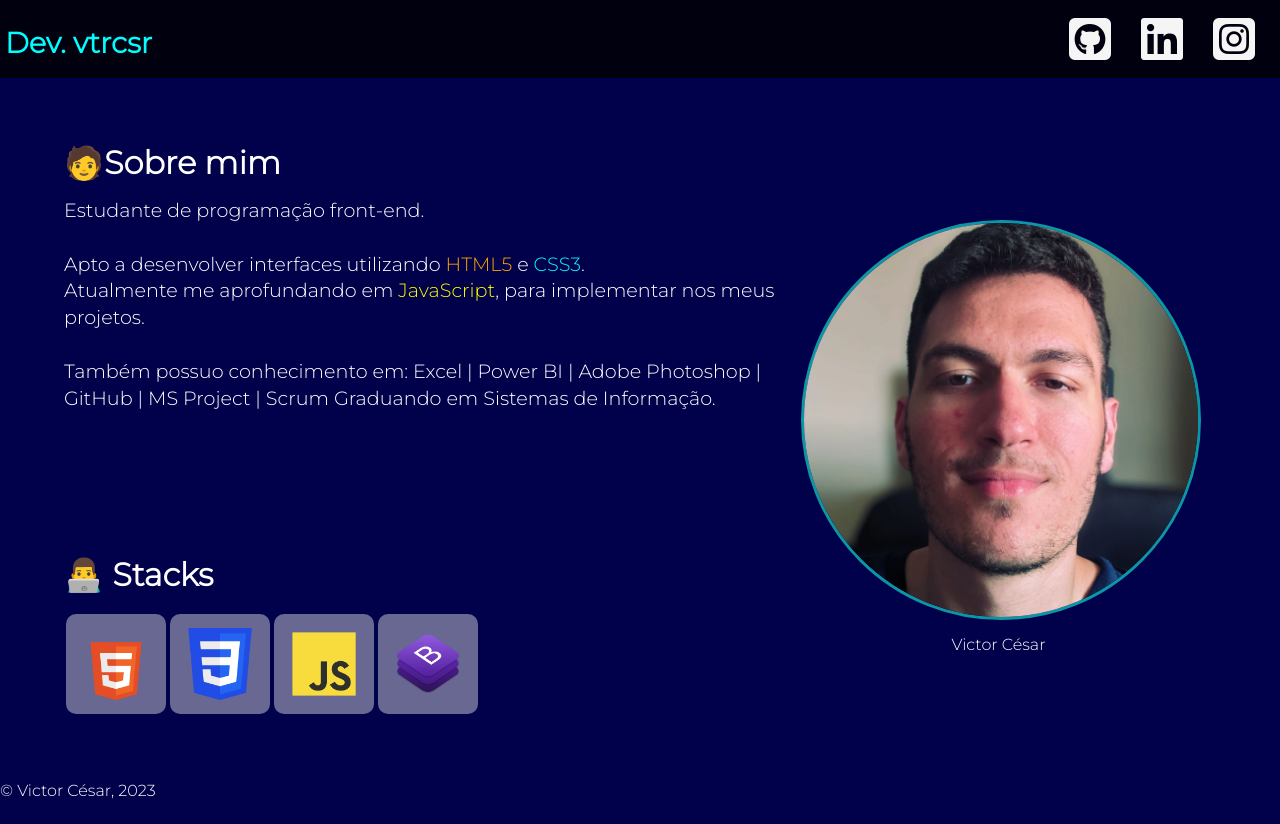
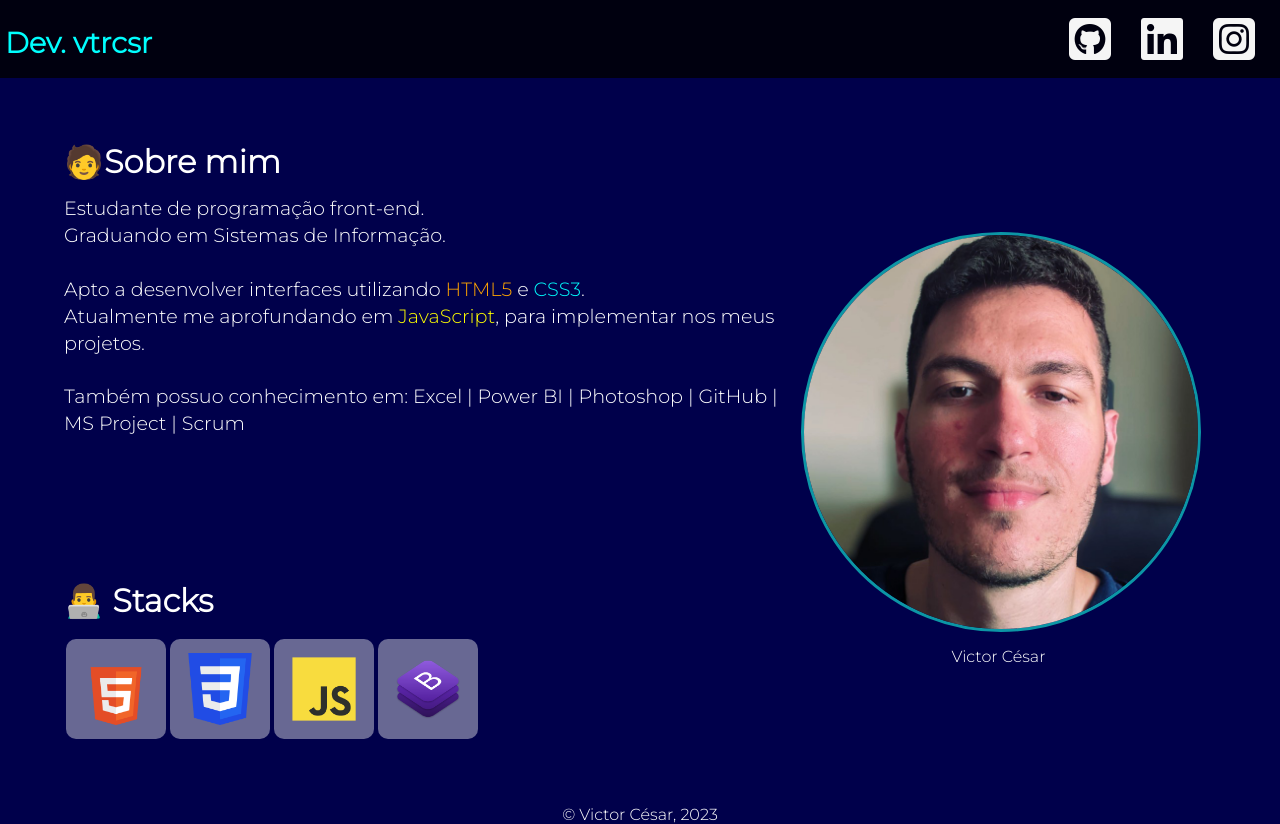
Before and after one commit to vtrcsr/portfolio, a plain HTML site: page index.html in a window 1280 px wide. Before the commit the page ends 800 px from the top, so only its background shows below. Drawn offline with Linux system fonts and the light colour scheme.

Commit message:
corrigindo breakrow

```diff
--- a/css/style.css
+++ b/css/style.css
@@ -129,3 +129,8 @@ main figure img:hover{
   box-shadow: 0px 0px 5px hsl(240, 89%, 60%);
 
 }
+
+.footer{
+  display: flex;
+  justify-content: center;
+}
--- a/index.html
+++ b/index.html
@@ -42,13 +42,13 @@
           <article class="text">
             <h2>🧑Sobre mim</h2>
             <p>Estudante de programação front-end.
+              <br>Graduando em Sistemas de Informação.
               <br>
               <br>Apto a desenvolver interfaces utilizando <span style="color: orange;">HTML5</span> e <span style="color: aqua;">CSS3</span>.<br>
               Atualmente me aprofundando em <span style="color: yellow">JavaScript</span>, para implementar nos meus projetos.
               <br>
-              <br> Também possuo conhecimento em: Excel | Power BI | Adobe Photoshop | GitHub | MS Project | Scrum
-
-              Graduando em Sistemas de Informação.</p>
+              <br> Também possuo conhecimento em: Excel | Power BI | Photoshop | GitHub | MS Project | Scrum
+            </p>
           </article>
           <aside class="techs">
             <h2>👨‍💻 Stacks</h2>
@@ -74,10 +74,10 @@
         <figcaption>Victor César</figcaption>
       </figure>
     </main>
-    <footer>
-      <span>
+    <footer class="footer">
+      <p>
         &copy; Victor César, 2023
-      </span>
+      </p>
     </footer>
   </body>
 </html>
```
